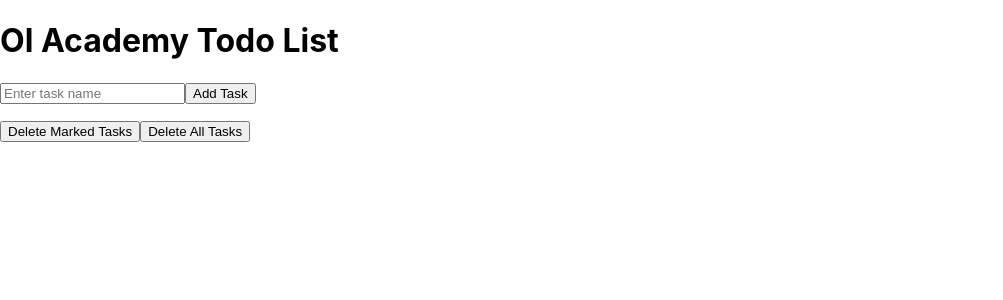
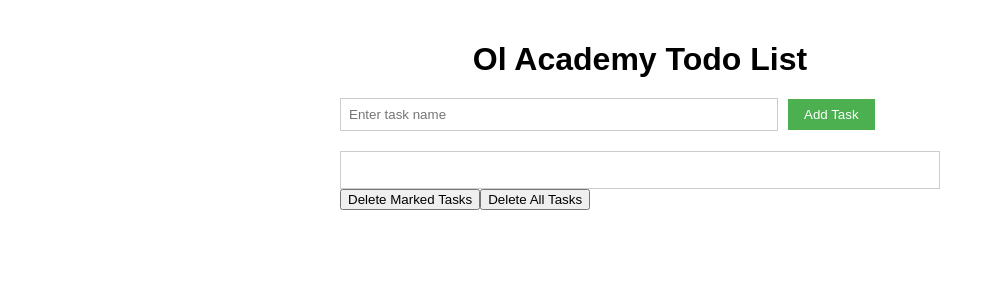
Before and after one commit to NinoPapava/ol-academy-react-todo, a React (Create React App) app: page / in a window 1280 px wide. Shown: the top 300 px of the page, without its empty margins (0-1003 px from the left). Built offline with nearby package versions, Linux system fonts and the light colour scheme.

Commit message:
მარტივი სტილი - Todo.css

```diff
--- a/src/components/Todo.css
+++ b/src/components/Todo.css
@@ -0,0 +1,80 @@
+body {
+  font-family: Arial, sans-serif;
+  margin: 0;
+  padding: 0;
+}
+
+.todo-wrapper {
+  max-width: 600px;
+  margin: 0 auto;
+  padding: 20px;
+}
+
+.todo-wrapper h1 {
+  text-align: center;
+  margin-bottom: 20px;
+}
+
+.add-todo {
+  margin-bottom: 20px;
+}
+
+.add-todo input[type="text"] {
+  padding: 8px;
+  width: 70%;
+  margin-right: 10px;
+  border: 1px solid #ccc;
+}
+
+.add-todo button {
+  padding: 8px 16px;
+  background-color: #4CAF50;
+  color: white;
+  border: none;
+  cursor: pointer;
+}
+
+.add-todo button:hover {
+  background-color: #45a049;
+}
+
+.todo-list {
+  border: 1px solid #ccc;
+  padding: 10px;
+}
+
+.todo-list ul {
+  list-style-type: none;
+  padding: 0;
+}
+
+.todo-list li {
+  margin-bottom: 10px;
+}
+
+.todo-list button {
+  padding: 4px 8px;
+  margin-left: 5px;
+  background-color: #f44336;
+  color: white;
+  border: none;
+  cursor: pointer;
+}
+
+.todo-list button:hover {
+  background-color: #d32f2f;
+}
+
+@media only screen and (max-width: 600px) {
+  .add-todo input[type="text"] {
+
+    width: 60%;
+  }
+  .add-todo button {
+    width: 30%;
+  }
+
+  .todo-list button {
+    width: 30%;
+  }
+  }
```
